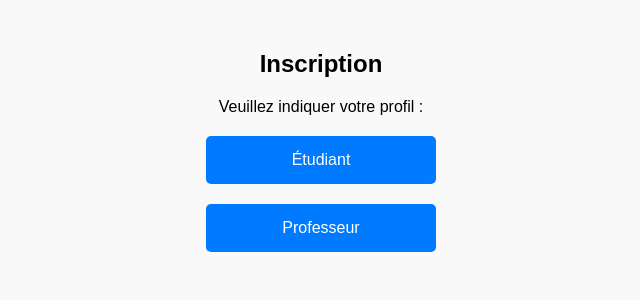
After one commit to imanehib/Interface_LLM, a Django app: template myproject/accounts/templates/registration/signup_choice.html in a window 1280 px wide. The commit adds this page. Shown: the top 300 px of the page, without its empty margins (319-959 px from the left). Run offline with Django 5.2, Linux system fonts and the light colour scheme; the template is opened without the code that fills it, so the values that code supplies are empty.

Commit message:
Mise à jour du lien d'inscription dans index pour utiliser accounts:signup_choice

```diff
--- a/myproject/accounts/templates/index.html
+++ b/myproject/accounts/templates/index.html
@@ -7,7 +7,7 @@
 <body>
     <h2>Bienvenue sur IHM Academy</h2>
     <p><a href="{% url 'accounts:login' %}">Se connecter</a></p>
-    <p><a href="{% url 'accounts:signup' %}">S'inscrire</a></p>
+    <p><a href="{% url 'accounts:signup_choice' %}">S'inscrire</a></p>
     <p><a href="{% url 'text_analysis:home' %}">Accéder à l'exercice</a></p>
 </body>
 </html>
--- /dev/null
+++ b/myproject/accounts/templates/registration/signup_choice.html
@@ -0,0 +1,36 @@
+<!DOCTYPE html>
+<html lang="fr">
+<head>
+  <meta charset="UTF-8">
+  <meta name="viewport" content="width=device-width, initial-scale=1.0">
+  <title>Choix d'inscription</title>
+  <style>
+    body {
+      font-family: Arial, sans-serif;
+      background: #f9f9f9;
+      text-align: center;
+      margin-top: 50px;
+    }
+    .button {
+      display: block;
+      width: 200px;
+      margin: 20px auto;
+      padding: 15px;
+      font-size: 16px;
+      background-color: #007BFF;
+      color: #fff;
+      text-decoration: none;
+      border-radius: 5px;
+    }
+    .button:hover {
+      background-color: #0056b3;
+    }
+  </style>
+</head>
+<body>
+  <h2>Inscription</h2>
+  <p>Veuillez indiquer votre profil :</p>
+  <a href="{% url 'accounts:student_signup' %}" class="button">Étudiant</a>
+  <a href="{% url 'accounts:professor_signup' %}" class="button">Professeur</a>
+</body>
+</html>
```
Also changed, not shown: myproject/accounts/templates/registration/student_signup.html (+39 -0 lines), myproject/accounts/urls.py (+12 -4 lines), myproject/accounts/views.py (+8 -22 lines).
